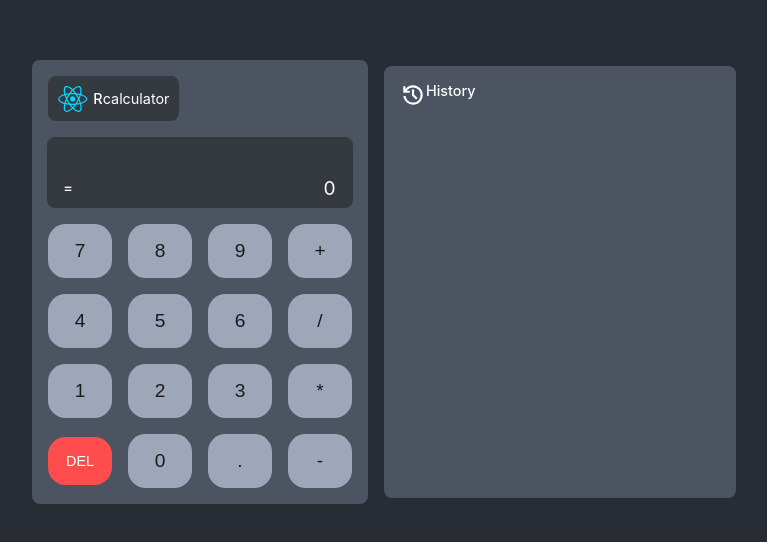
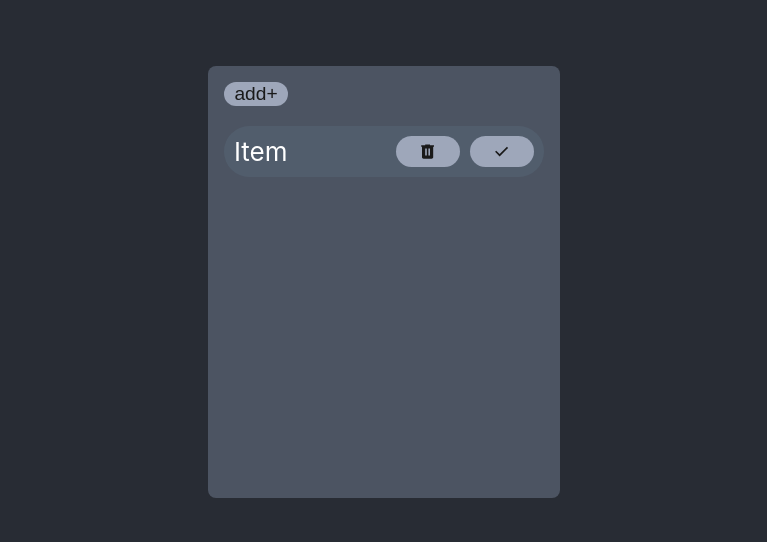
Before and after one commit to gitelam/react-calculator, a React (Create React App) app: page / in a window 1280 px wide. Shown: the part 118-660 px from the top of the page, without its empty margins (256-1023 px from the left). Built offline with nearby package versions, Linux system fonts and the light colour scheme.

Commit message:
changed to item list scope

```diff
--- a/src/App.tsx
+++ b/src/App.tsx
@@ -5,9 +5,9 @@ import './App.css';
 import { Icon } from '@iconify/react';
 
 import Calculator from "./components/Calculator";
+import List from "./components/MyReactList/List";
 
 function App() {
-
 
   return (
     <div className="App">
@@ -15,23 +15,9 @@ function App() {
 
         <div className="calc-container flex">
 
-          <Calculator  />
+          {/* <Calculator  /> */}
+          <List />
 
-        <div className="card-log">
-
-          <div className="flex justify-start">
-
-            <Icon icon="material-symbols:history" />
-            <h6>History</h6>
-
-          </div>
-
-
-          <div className="logs-container">
-            {/* <Log /> */}
-          </div>
-
-        </div>
         </div>
       </header>
 
@@ -42,7 +28,4 @@ function App() {
 }
 
 
-
-
-
 export default App;
--- /dev/null
+++ b/src/components/MyReactList/AddButton.tsx
@@ -0,0 +1,22 @@
+import React from 'react';
+import {Icon} from '@iconify/react';
+
+import AddItemModal from './AddItemModal';
+
+export default function AddButton(){
+
+  return <div>
+    <button onClick={()=>showModal("myModal")}>
+    <>add+</>
+  </button>
+  <AddItemModal />
+  </div>;
+}
+
+//function that show div dialog
+function showModal(modalName: string){
+  var dialog = document.getElementById(modalName);
+  if(dialog){
+    dialog.style.display = 'block';
+  }
+}
--- /dev/null
+++ b/src/components/MyReactList/AddItemModal.tsx
@@ -0,0 +1,23 @@
+//add all
+//
+import React from 'react';
+import { Icon } from '@iconify/react';
+
+export default function NewItemModal(){
+  return   <dialog id='myModal'>
+
+    <form>
+      <label>Item Name</label>
+      <input type='text' id='name' name='name' required></input>
+      <label>Item Description</label>
+      <input type='text' id='description' name='description' required></input>
+      <label>Item Price</label>
+      <input type='number' id='price' name='price' required></input>
+      <label>Item Quantity</label>
+      <input type='number' id='quantity' name='quantity' required></input>
+      <button type='submit'>Add</button>
+    </form>
+
+
+  </dialog>;
+}
--- /dev/null
+++ b/src/components/MyReactList/BodyList.tsx
@@ -0,0 +1,19 @@
+import React from 'react';
+import { Icon } from '@iconify/react';
+
+
+import AddButton from './AddButton';
+import List from './List';
+import ListItem from './ListItem';
+
+export default function BodyList(){
+
+  return <div className="card-log">
+
+    <AddButton/>
+
+    <ListItem/>
+
+  </div>;
+
+}
--- /dev/null
+++ b/src/components/MyReactList/DeleteButton.tsx
@@ -0,0 +1,9 @@
+import React from 'react';
+import {Icon} from "@iconify/react";
+
+export default function DeleteButton(){
+
+  return <button>
+    <><Icon icon="material-symbols:delete" /></>
+  </button>;
+}
--- /dev/null
+++ b/src/components/MyReactList/List.tsx
@@ -0,0 +1,14 @@
+import './MyReactList.css';
+
+import React from 'react';
+import { Icon } from '@iconify/react';
+
+import BodyList from './BodyList';
+
+export default function List(){
+
+  return <>
+    <BodyList/>
+  </>;
+
+}
--- /dev/null
+++ b/src/components/MyReactList/ListItem.tsx
@@ -0,0 +1,17 @@
+import React from 'react';
+import DeleteButton from './DeleteButton';
+import ReadyButton from './ReadyButton';
+export default function List(){
+
+  return <>
+  <div className="list-item">
+    Item
+    <div className="actions flex">
+      <DeleteButton/>
+      <ReadyButton/>
+    </div>
+  </div>
+
+  </>;
+
+}
--- /dev/null
+++ b/src/components/MyReactList/MyReactList.css
@@ -0,0 +1,13 @@
+.list-item{
+    margin-top: 20px;
+    margin-bottom: 20px;
+    display: flex;
+    justify-content: space-between;
+    padding: 10px;
+    background-color: #9df1;
+    border-radius: 20rem;
+}
+
+.actions{
+    gap: 10px;
+}
--- /dev/null
+++ b/src/components/MyReactList/ReadyButton.tsx
@@ -0,0 +1,9 @@
+import React from 'react';
+import {Icon} from "@iconify/react";
+
+export default function ReadyButton(){
+
+  return <button>
+    <><Icon icon="material-symbols:check" /></>
+  </button>;
+}
--- a/src/components/Pad.tsx
+++ b/src/components/Pad.tsx
@@ -11,24 +11,47 @@ let buttons = ["7", "8", "9", "+", "4", "5", "6", "/", "1", "2", "3", "*", "DEL"
 
 let there_is_operator = false;
 let there_is_period = false;
-var num = "";
+let result: string = "0";
+let number = "0";
 
 function isOperator(input: string): boolean
 {
   return input === "+" || input === "-" || input === "*" || input === "/";
 }
 
+let res = 0;
+let operator = "";
+let another_string = "";
+let the_number = "";
+
 export default function Pad({setExpression, setResult}: PadProps) {
 
   function handleClick(input: string) {
+
+    console.log(input);
 
     if(isOperator(input)){
       if(there_is_operator){
         return;
       }
-      there_is_operator = true;
-      there_is_period = false;
-      makeOperation(input);
+      if(there_is_period){
+        return;
+        }else{
+          there_is_period = false;
+        }
+
+        there_is_operator = true;
+
+        operator = input;
+
+        res = calculate(result, number, input);
+        result = res.toString();
+        number = "";
+
+        another_string = result + operator;
+
+        setResult(res);
+
     }else{
       there_is_operator = false;
       if(input === "."){
@@ -36,6 +59,7 @@ export default function Pad({setExpression, setResult}: PadProps) {
           return;
         }
         there_is_period = true;
+        number += input;
       }else{
         if(input === "DEL"){
           setExpression((prev) => {
@@ -43,52 +67,40 @@ export default function Pad({setExpression, setResult}: PadProps) {
           });
           return;
       }else{
-        makeOperation(input);
+
+        the_number = input;
+        there_is_period = false;
+        number += input;
+
       }
     }
   }
 
     setExpression((prev) => {
-      if(isOperator(input) && prev==""){
+        if(isOperator(input) && prev == ""){
             return prev;
         }
-        return prev + input;
+        prev = another_string;
+        return prev + number;
     });
 
   }
 
 
 
-  function makeOperation(input: string){
-
-    //if input is a number
-    if(!isOperator(input)){
-      num += input;
-      return;
-    }
-
-
-    let numA = Number(num);
-
-    if(isOperator(input)){
-      console.log(input);
-    }
-
-
-    setResult(numA);
-  }
-
   //calculate
-  function calculate (result: number, number: number, operator: string){
+  function calculate (result: string, number_p: string, operator: string): number{
     switch(operator){
       case "+":
-        return result + number;
+        return parseFloat(result) + parseFloat(number_p);
       case "-":
-        return result - number;
+        return parseFloat(result) - parseFloat(number_p);
       case "*":
-        return result * number;
+        return parseFloat(result) * parseFloat(number_p);
       case "/":
-        return result / number;
+        if(result === "0"){
+          result = "1";};
+        return parseFloat(number_p)/parseFloat(result)  ;
       default:
         return 0;
     }
--- a/src/index.css
+++ b/src/index.css
@@ -212,7 +212,6 @@ button{
   background: none;
   background-color: #9ea7ba;
   border-radius: 1.1rem;
-  padding: 1rem;
   display: flex;
   justify-content: center;
   align-items: center;
```
